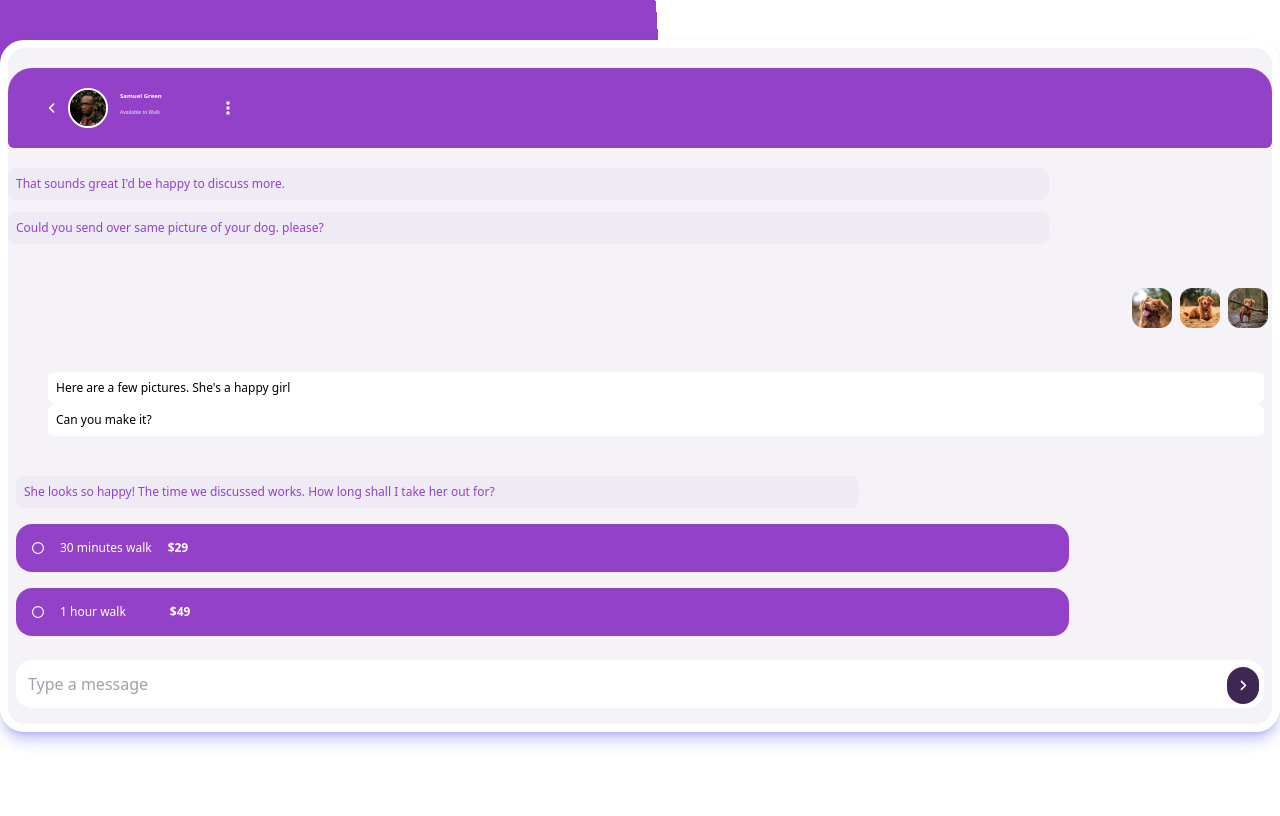
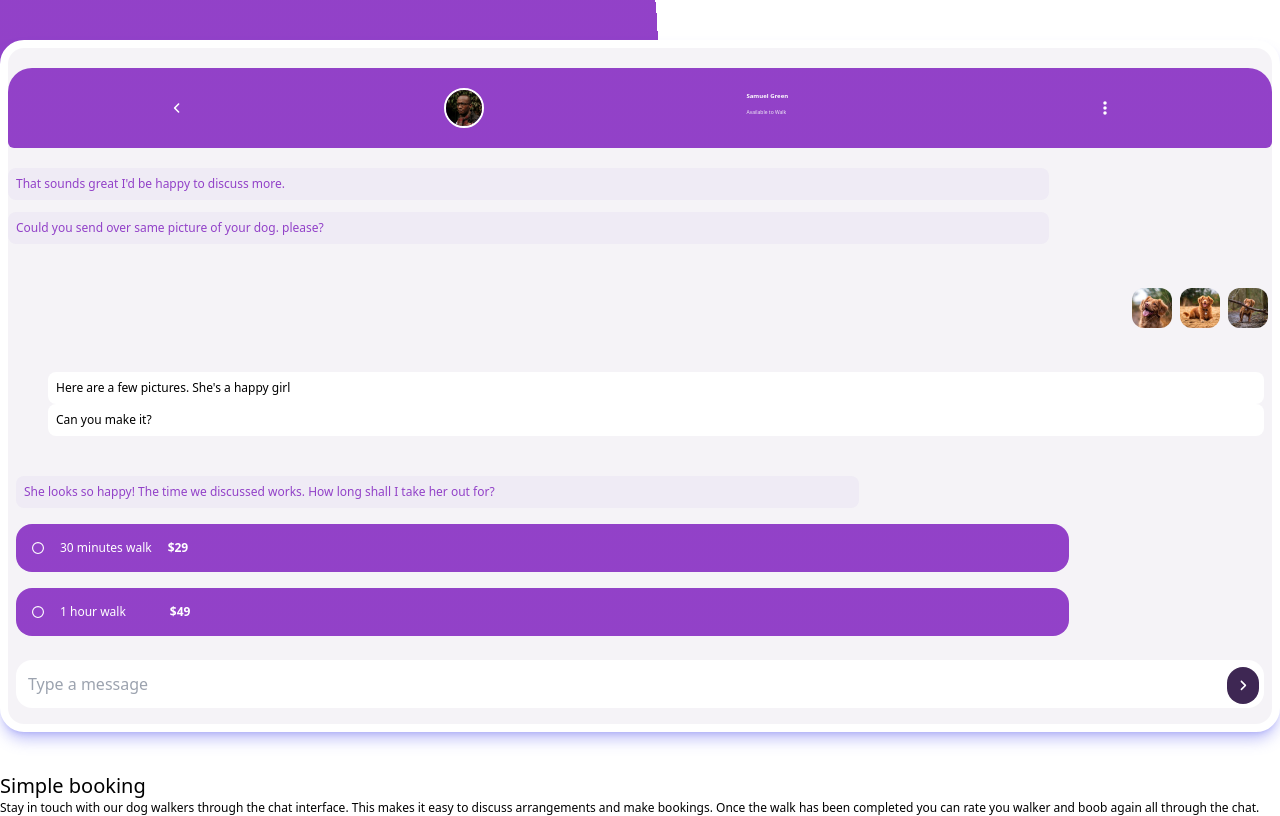
Before and after one commit to Miron-Silviu/chat-app-ilustrator, a website: page docs/index.html in a window 1280 px wide. Drawn offline with Linux system fonts and the light colour scheme.

Commit message:
Add article content to homepage :Added a new article section to the homepage with relevant content about recent developments. Included HTML markup and styling for consistency with the rest of the page.

```diff
--- a/docs/index.html
+++ b/docs/index.html
@@ -21,10 +21,10 @@
 
   <body class="bg-radial-gradient bg-no-repeat h-fit">
     <div
-      class="main-container m-auto bg-lightGrayishViolet sm:w-11/12 flex flex-col rounded-3xl border-white border-8 content-center  my-10 shadow-lg shadow-indigo-500/40 "
+      class="main-container m-auto bg-lightGrayishViolet sm:w-11/12 flex flex-col rounded-3xl border-white border-8 content-center  my-10 shadow-lg shadow-indigo-500/40  "
     >
       <div
-        class="user-container flex bg-radialGradient bg-repeat w-full m-5 px-10 rounded-t-3xl rounded-b-md py-5 gap-3 mx-auto "
+        class="user-container flex bg-radialGradient bg-repeat w-full m-5 px-10 rounded-t-3xl rounded-b-md py-5 gap-3 mx-auto justify-around"
       >
         <img class="w-2" src="angle-left-solid.svg" alt="angle-left" />
         <img
@@ -140,5 +140,14 @@
         </svg>
       </div>
     </div>
+    <article class="info">
+      <h2 class="main-text-title">Simple booking</h2>
+      <p class="main-desctiption">
+        Stay in touch with our dog walkers through the chat interface. This
+        makes it easy to discuss arrangements and make bookings. Once the walk
+        has been completed you can rate you walker and boob again all through
+        the chat.
+      </p>
+    </article>
   </body>
 </html>
```
Also changed, not shown: docs/output.css.
